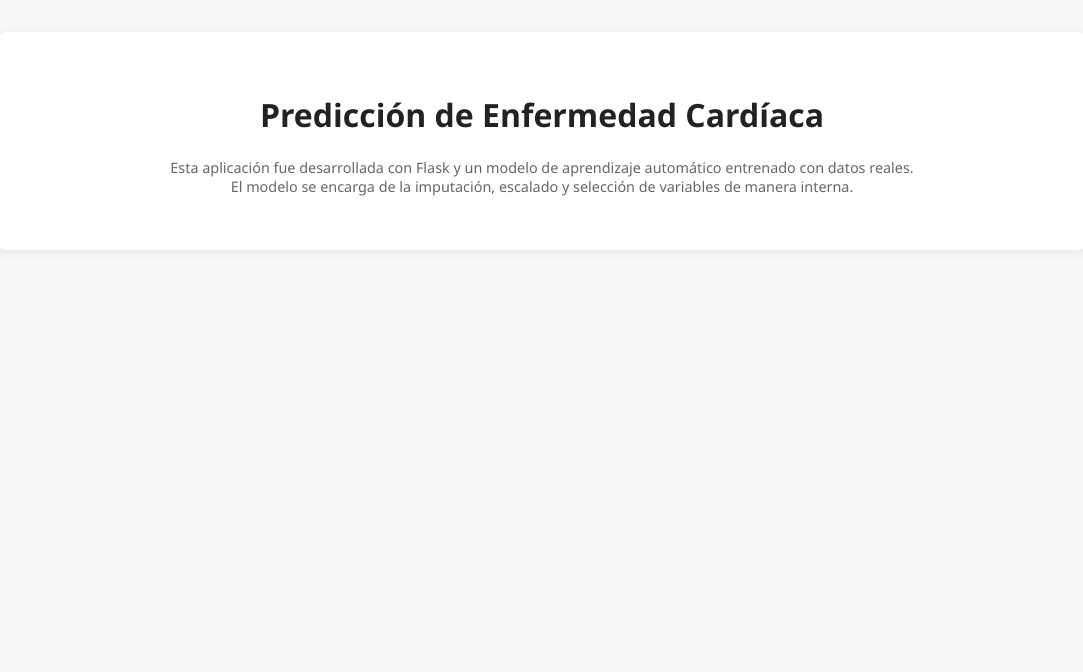
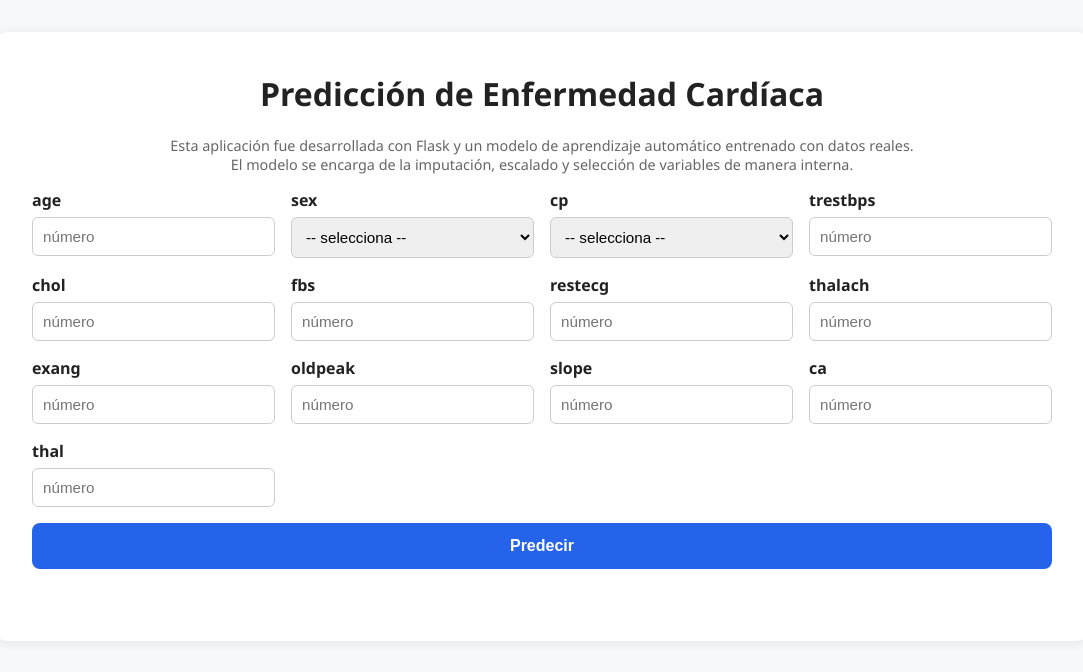
Before and after one commit to etormasa/santana, a Flask app: page / in a window 1280 px wide. Shown: the top 672 px of the page, without its empty margins (98-1181 px from the left). Run offline with Flask 3, Linux system fonts and the light colour scheme; parts of the project's set-up code (start-up, migrations or seed data) failed here and were passed over.

Commit message:
final final

```diff
--- a/templates/index.html
+++ b/templates/index.html
@@ -5,129 +5,58 @@
   <title>Predicción de Enfermedad Cardíaca</title>
   <meta name="viewport" content="width=device-width, initial-scale=1" />
   <style>
-    /* === RESET BÁSICO === */
-    * {
-      box-sizing: border-box;
-    }
-
-    body {
-      font-family: "Segoe UI", Roboto, Helvetica, Arial, sans-serif;
-      margin: 0;
-      background-color: #f7f8fa;
-      color: #222;
-    }
-
-    h1, h2, h3 {
-      color: #222;
-      text-align: center;
-      font-weight: 600;
-    }
-
-    main {
-      max-width: 1100px;
-      margin: 2rem auto;
-      background-color: #fff;
-      padding: 2.5rem;
-      border-radius: 16px;
-      box-shadow: 0 2px 12px rgba(0,0,0,0.08);
-    }
-
-    .info-card {
-      display: flex;
-      justify-content: space-between;
-      background: #f2f5f9;
-      border: 1px solid #e2e6ea;
-      padding: 1rem 1.5rem;
-      border-radius: 12px;
-      margin-bottom: 1.5rem;
-      flex-wrap: wrap;
-    }
-
-    .info-card div {
-      flex: 1 1 200px;
-      margin: 4px 0;
-    }
-
-    /* === RESULTADOS === */
-    .result {
-      background: #eafbee;
-      border: 1px solid #b6e0c0;
-      padding: 1rem 1.5rem;
-      border-radius: 10px;
-      margin-bottom: 1.5rem;
-      color: #14532d;
-    }
-
-    .error {
-      background: #fde8e8;
-      border: 1px solid #f5b5b5;
-      padding: 1rem 1.5rem;
-      border-radius: 10px;
-      color: #b91c1c;
-      margin-bottom: 1.5rem;
-    }
-
-    /* === FORMULARIO === */
-    form {
-      display: grid;
-      grid-template-columns: repeat(auto-fill, minmax(250px, 1fr));
-      gap: 16px;
-      margin-bottom: 2rem;
-    }
-
-    label {
-      font-weight: 600;
-      display: block;
-      margin-bottom: 6px;
-    }
-
-    input, select {
-      width: 100%;
-      padding: 10px;
-      border: 1px solid #ccc;
-      border-radius: 6px;
-      font-size: 0.95rem;
-      transition: border-color 0.3s, box-shadow 0.3s;
-    }
-
-    input:focus, select:focus {
-      border-color: #2563eb;
-      box-shadow: 0 0 0 3px rgba(37,99,235,0.2);
-      outline: none;
-    }
-
-    button {
-      grid-column: 1 / -1;
-      padding: 14px 20px;
-      font-size: 1rem;
-      font-weight: 600;
-      background-color: #2563eb;
-      color: white;
-      border: none;
-      border-radius: 8px;
-      cursor: pointer;
-      transition: background-color 0.3s;
-    }
-
-    button:hover {
-      background-color: #1d4ed8;
-    }
-
-    .footer-note {
-      text-align: center;
-      font-size: 0.9rem;
-      color: #666;
-      margin-top: 1rem;
-    }
+    * { box-sizing: border-box; }
+    body { font-family: "Segoe UI", Roboto, Helvetica, Arial, sans-serif; margin: 0; background-color: #f7f8fa; color: #222; }
+    main { max-width: 1100px; margin: 2rem auto; background-color: #fff; padding: 2.5rem; border-radius: 16px; box-shadow: 0 2px 12px rgba(0,0,0,0.08); }
+    h1 { text-align: center; font-weight: 700; margin-top: 0; }
+    .info-card { display: flex; justify-content: space-between; background: #f2f5f9; border: 1px solid #e2e6ea; padding: 1rem 1.5rem; border-radius: 12px; margin-bottom: 1.5rem; flex-wrap: wrap; }
+    .info-card div { flex: 1 1 200px; margin: 4px 0; }
+    .result { background: #eafbee; border: 1px solid #b6e0c0; padding: 1rem 1.5rem; border-radius: 10px; margin-bottom: 1.5rem; color: #14532d; }
+    .error { background: #fde8e8; border: 1px solid #f5b5b5; padding: 1rem 1.5rem; border-radius: 10px; color: #b91c1c; margin-bottom: 1.5rem; }
+    form { display: grid; grid-template-columns: repeat(auto-fill, minmax(240px, 1fr)); gap: 16px; margin-bottom: 2rem; }
+    label { font-weight: 600; display: block; margin-bottom: 6px; }
+    input, select { width: 100%; padding: 10px; border: 1px solid #ccc; border-radius: 6px; font-size: 0.95rem; transition: border-color .3s, box-shadow .3s; }
+    input:focus, select:focus { border-color: #2563eb; box-shadow: 0 0 0 3px rgba(37,99,235,0.2); outline: none; }
+    button { grid-column: 1 / -1; padding: 14px 20px; font-size: 1rem; font-weight: 700; background-color: #2563eb; color: white; border: none; border-radius: 8px; cursor: pointer; transition: background-color .3s; }
+    button:hover { background-color: #1d4ed8; }
+    .footer-note { text-align: center; font-size: 0.9rem; color: #666; margin-top: 1rem; }
+    .muted { color: #666; }
+    .warn { background: #fff6e5; border: 1px solid #f1d7a1; padding: 1rem 1.5rem; border-radius: 10px; margin-bottom: 1.5rem; color: #8a6d1a; }
   </style>
 </head>
 <body>
   <main>
     <h1>Predicción de Enfermedad Cardíaca</h1>
 
+    <p class="footer-note">
+      Esta aplicación fue desarrollada con Flask y un modelo de aprendizaje automático entrenado con datos reales.<br>
+      El modelo se encarga de la imputación, escalado y selección de variables de manera interna.
+    </p>
 
     {% if prediction %}
+    <div class="result">
+      <strong>Resultado de la predicción:</strong> {{ prediction }}<br>
+      {% if probability %}
+        <strong>Probabilidad estimada:</strong> {{ probability }}
+      {% endif %}
+    </div>
+    {% endif %}
 
+    {% if error %}
+    <div class="error">
+      <strong>Error:</strong> {{ error }}
+    </div>
+    {% endif %}
+
+    {% if not features or features|length == 0 %}
+      <div class="warn">
+        <strong>Atención:</strong> No se encontraron columnas de entrada para el formulario.<br>
+        Verifica que el CSV tenga columnas y que la variable objetivo esté bien detectada.<br>
+        <span class="muted">
+          (Si ves esto, revisa que <code>FEATURES</code> no esté vacío en <code>app.py</code>.)
+        </span>
+      </div>
+    {% else %}
       <form method="POST" action="/predict">
         {% for col in features %}
           <div>
@@ -153,24 +82,7 @@
         {% endfor %}
         <button type="submit">Predecir</button>
       </form>
-
-    <div class="result">
-    <strong>Resultado de la predicción:</strong> {{ prediction }}<br>
-    {% if probability %}
-    <strong>Probabilidad estimada:</strong> {{ probability }}
     {% endif %}
-</div>
-{% endif %}
-
-{% if error %}
-<div class="error">
-    <strong>Error:</strong> {{ error }}
-</div>
-{% endif %}
-<p class="footer-note">
-    Esta aplicación fue desarrollada con Flask y un modelo de aprendizaje automático entrenado con datos reales.<br>
-    El modelo se encarga de la imputación, escalado y selección de variables de manera interna.
-</p>
   </main>
 </body>
 </html>
```
Also changed, not shown: api/index.py (renamed from index.py). Lines whose indentation alone changed are shown as unchanged.
